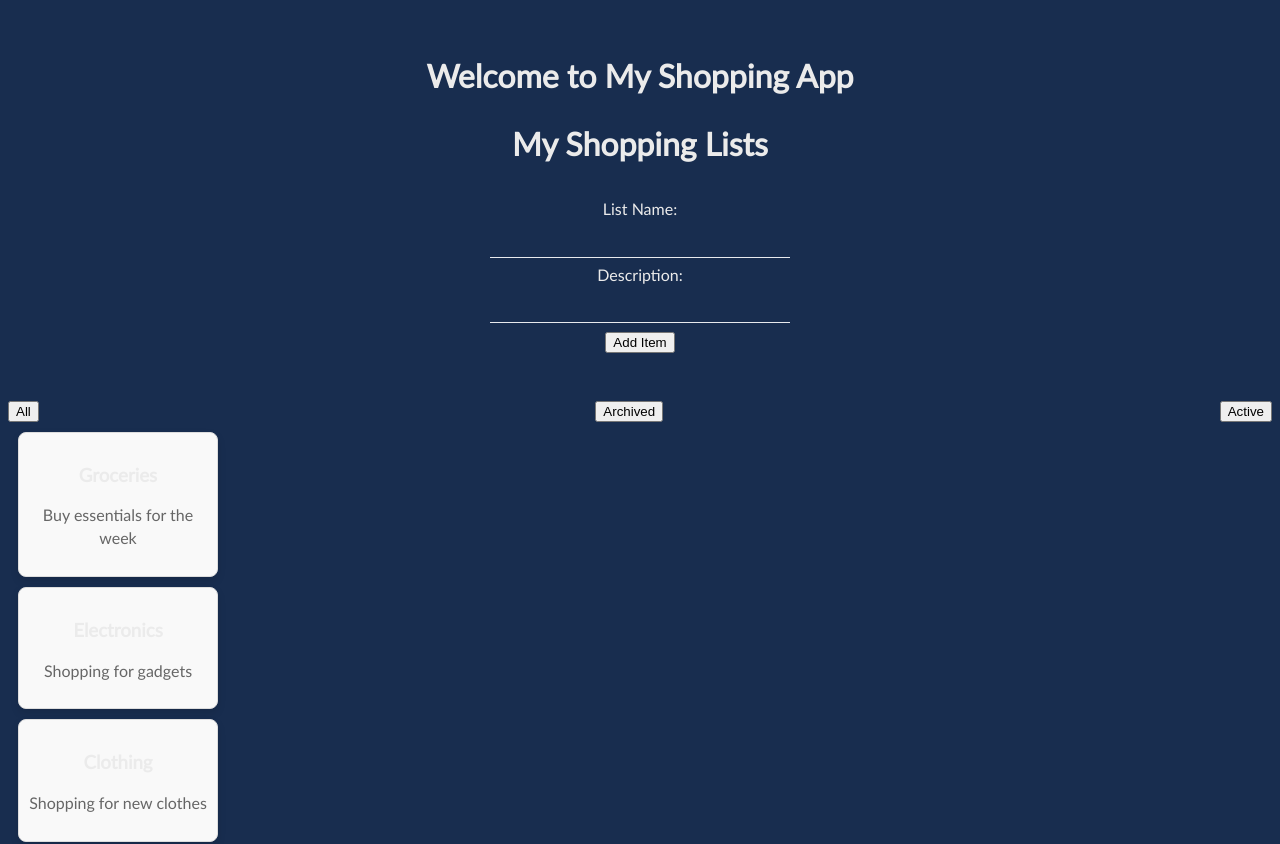
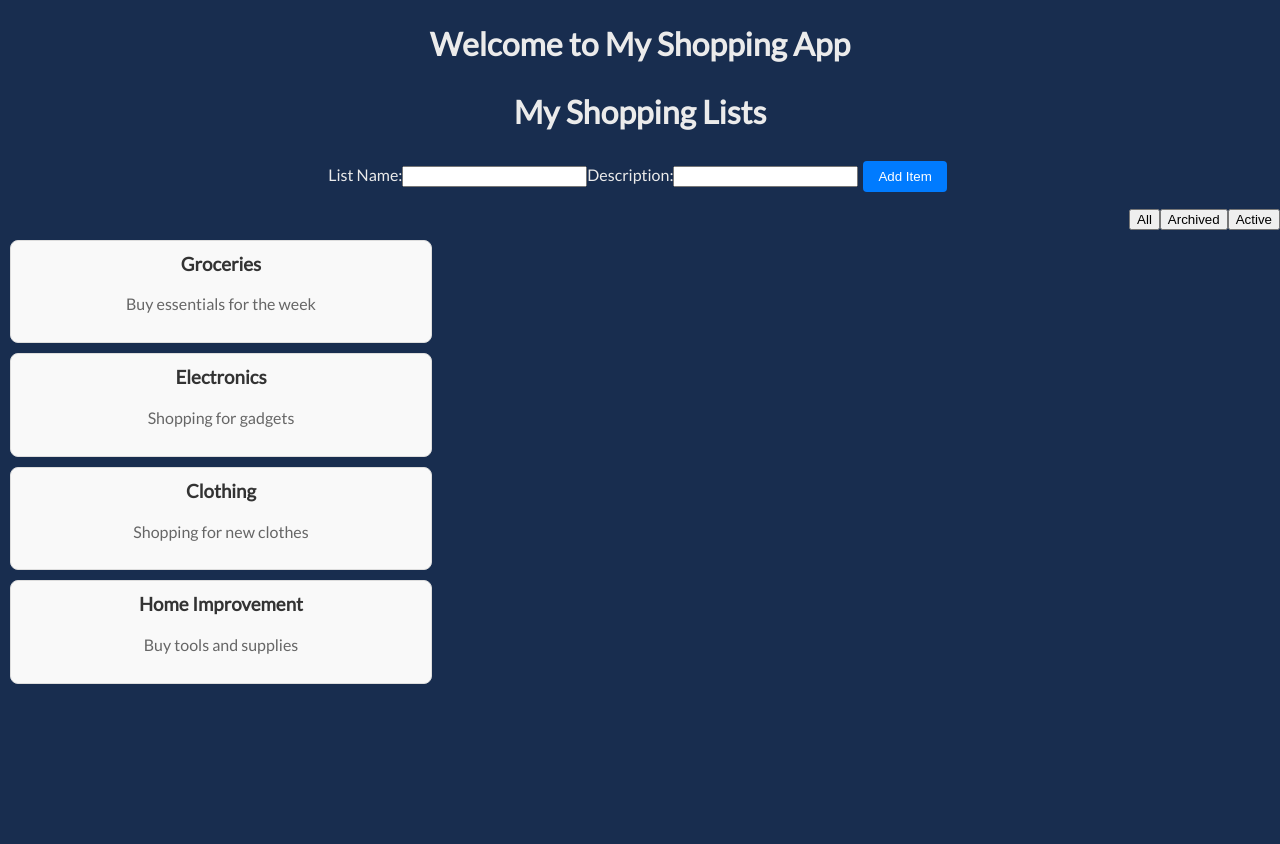
Before and after one commit to Martinb113/Shopping-list, a React (Create React App) app: page / in a window 1280 px wide. Shown: the top 844 px of the page. After the commit the page ends 800 px from the top, so only its background shows below. Built offline with nearby package versions, Linux system fonts and the light colour scheme; what miragejs would draw is missing.

Commit message:
Css & Tiles - logic

```diff
--- a/src/components/ShoppingListTile.jsx
+++ b/src/components/ShoppingListTile.jsx
@@ -1,5 +1,6 @@
 // ShoppingListTile.jsx
 import React from 'react';
+import '../styles/styles.css';
 
 const ShoppingListTile = ({ shoppingList, onSelect, isExpanded }) => {
   const renderItemDetails = (item) => {
--- a/src/styles/styles.css
+++ b/src/styles/styles.css
@@ -1,359 +1,104 @@
-/* Styles from the first CSS file (Lato font and additional styles) */
-@font-face {
-  font-family: Lato;
-  font-style: normal;
-  font-weight: 300;
-  src: local('Lato Light'), local('Lato-Light'),
-    url(https://fonts.gstatic.com/s/lato/v14/S6u9w4BMUTPHh7USSwaPGQ3q5d0N7w.woff2)
-      format('woff2');
-  unicode-range: U+0100-024F, U+0259, U+1E00-1EFF, U+2020, U+20A0-20AB,
-    U+20AD-20CF, U+2113, U+2C60-2C7F, U+A720-A7FF;
-}
-@font-face {
-  font-family: Lato;
-  font-style: normal;
-  font-weight: 300;
-  src: local('Lato Light'), local('Lato-Light'),
-    url(https://fonts.gstatic.com/s/lato/v14/S6u9w4BMUTPHh7USSwiPGQ3q5d0.woff2)
-      format('woff2');
-  unicode-range: U+0000-00FF, U+0131, U+0152-0153, U+02BB-02BC, U+02C6, U+02DA,
-    U+02DC, U+2000-206F, U+2074, U+20AC, U+2122, U+2191, U+2193, U+2212, U+2215,
-    U+FEFF, U+FFFD;
-}
-@font-face {
-  font-family: Lato;
-  font-style: normal;
-  font-weight: 400;
-  src: local('Lato Regular'), local('Lato-Regular'),
-    url(https://fonts.gstatic.com/s/lato/v14/S6uyw4BMUTPHjxAwXiWtFCfQ7A.woff2)
-      format('woff2');
-  unicode-range: U+0100-024F, U+0259, U+1E00-1EFF, U+2020, U+20A0-20AB,
-    U+20AD-20CF, U+2113, U+2C60-2C7F, U+A720-A7FF;
-}
-@font-face {
-  font-family: Lato;
-  font-style: normal;
-  font-weight: 400;
-  src: local('Lato Regular'), local('Lato-Regular'),
-    url(https://fonts.gstatic.com/s/lato/v14/S6uyw4BMUTPHjx4wXiWtFCc.woff2)
-      format('woff2');
-  unicode-range: U+0000-00FF, U+0131, U+0152-0153, U+02BB-02BC, U+02C6, U+02DA,
-    U+02DC, U+2000-206F, U+2074, U+20AC, U+2122, U+2191, U+2193, U+2212, U+2215,
-    U+FEFF, U+FFFD;
-}
+/* General Styles */
+@import url('https://fonts.googleapis.com/css?family=Lato:300,400');
 
-/* Your existing styles */
-.delete-dialog-backdrop {
-position: fixed;
-top: 0;
-left: 0;
-width: 100%;
-height: 100%;
-background-color: rgba(0, 0, 0, 0.5);
-display: flex;
-justify-content: center;
-align-items: center;
-}
-
-.delete-dialog {
-background-color: white;
-padding: 20px;
-border-radius: 5px;
-box-shadow: 0 5px 15px rgba(0, 0, 0, 0.3);
-}
-
-.shopping-list-tile {
-border: 1px solid #5f5b5b;
-padding: 10px;
-margin: 10px;
-border-radius: 8px;
-background-color: rgb(19, 181, 235);
-box-shadow: 0 4px 8px rgba(0, 0, 0, 0.1);
-transition: transform 0.2s ease-in-out;
-width: 400px;
-}
-
-.shopping-list-tile:hover {
-transform: scale(1.05);
-}
-
-.shopping-list-tile h3 {
-margin-bottom: 5px;
-}
-
-.shopping-list-tile p {
-color: #181717;
-}
-
-.buttons-container {
-display: flex;
-justify-content: space-between;
-}
-
-.view-button,
-.delete-button,
-.Done-Button {
-padding: 8px 15px;
-border: none;
-border-radius: 4px;
-cursor: pointer;
-}
-
-.view-button {
-background-color: #4caf50;
-color: #fff;
-}
-
-.delete-button {
-background-color: #f84141;
-color: #fff;
-}
-
-.Done-Button {
-background-color: #6163e2;
-color: #fff;
-}
-
-.buttons-container button:hover {
-opacity: 1;
-}
-
-/* Styles from the first CSS file (Lato font and additional styles) */
-
-html {
-  box-sizing: border-box;
-}
-
-*,
-*:after,
-*:before {
-  box-sizing: inherit;
-}
-
-::-moz-selection {
-  background-color: #000;
-  color: #fff;
-}
-
-::-o-selection {
-  background-color: #000;
-  color: #fff;
-}
-
-::selection {
-  background-color: #000;
-  color: #fff;
+html, body {
+  margin: 0;
+  padding: 0;
+  font-family: Lato, sans-serif;
 }
 
 body {
+  background: #182d4f;
   color: #ebebeb;
-  background: #182d4f;
-  font-size: 100%;
-  font-family: Lato, 'Helvetica Neue', Helvetica, Arial, sans-serif;
-  font-weight: 400;
-  text-align: center;
-  margin: 0;
-  padding: 2em 0.5em;
-  height: 100vh;
   line-height: 1.42857143;
-}
-
-a {
-  color: #ebebeb;
-  text-decoration: none;
-}
-
-img {
-  width: 100%;
-  max-width: 100%;
-  vertical-align: middle;
-}
-
-ul {
-  padding-left: 0;
-  list-style: none;
-  max-width: 22em;
-  margin: 0 auto;
-  display: grid;
-  grid-row-gap: 1.125em;
-}
-
-ul a,
-ul li {
-  display: inline-block;
-}
-
-.strong,
-strong {
-  color: #f9c029;
-  font-weight: 400;
-}
-
-li:nth-child(5n + 1) article {
-  background: #3b9ae1;
-}
-
-li:nth-child(5n + 2) article {
-  background: #f6be00;
-}
-
-li:nth-child(5n + 3) article {
-  background: #e64134;
-}
-
-li:nth-child(5n + 4) article {
-  background: #eb70b1;
-}
-
-li:nth-child(5n + 5) article {
-  background: #0f1a5f;
-}
-
-.dude {
-  display: grid;
-  grid-template-columns: 1fr 20fr 1fr;
-  justify-items: start;
-  align-items: center;
-}
-
-article {
-  color: #fff;
-  font-size: 0.875em;
-  font-weight: 700;
-  background: #9f3fa3;
-  border: 0.25em solid transparent;
-  border-radius: 0.5625em;
-  width: 100%;
-  padding: 0.625em 0.5em;
-  transition: 0.15s border-color ease-in-out, 0.15s opacity ease-in-out;
-}
-
-article strong {
-  color: #fff;
-  font-weight: 300;
-}
-
-article span {
-  font-weight: 400;
-  opacity: 0.75;
-  display: block;
-}
-
-.faded {
-  opacity: 0.35;
-}
-
-.gold {
-  border-color: #ff0;
-}
-
-.preview {
-  font-weight: 300;
-  font-size: 0.8125em;
-  opacity: 0.5;
-}
-
-.ctrl {
-  color: #fff;
-  font-size: 0.75em;
-  font-weight: 700;
-  font-family: inherit;
-  cursor: pointer;
-  text-decoration: none;
-  width: 4.25em;
-  padding: 0.75em 1.5em 0.75em 0;
-  text-align: right;
-}
-
-input.ctrl {
-  border: none;
-  background-color: transparent;
-  padding-left: 1.5em;
-  padding-right: 0;
-  text-align: left;
-}
-
-.add-new {
-  max-width: 18.75em;
-  margin: 2em auto 3em;
-}
-
-.add-new input {
-  color: #fff;
-  font-size: 0.875em;
-  background: 0 0;
-  border: none;
-  border-bottom: 0.125em solid rgba(255, 255, 255, 0.9);
-  display: block;
-  margin: 0 auto 0.5em;
   text-align: center;
 }
 
-.add-new input:focus {
-  outline: 0;
+/* Typography */
+h2, h3 {
+  margin: 0;
+  color: #333;
 }
 
-.add-new input:first-child {
-  font-weight: 700;
-  max-width: 100%;
+p {
+  color: #666;
 }
 
-.add-new input:last-child {
-  font-size: 0.8125em;
-  width: 100%;
-}
-
-@media (max-width: 480px) {
-  article {
-    font-size: 0.75em;
-  }
-}
-
-.dude-enter-active,
-.dude-leave-active {
-  transition: all 0.2s;
-}
-
-.dude-enter,
-.dude-leave-to {
-  opacity: 0;
-  transform: scale(0.75);
-}
-
-/* src/pages/ShoppingListsOverview.css */
-
-.shopping-list-tiles {
-  display: flex;
-  flex-wrap: wrap;
-}
-
+/* List Tiles */
 .shopping-list-tile {
   border: 1px solid #ddd;
   padding: 10px;
   margin: 10px;
   border-radius: 8px;
   background-color: #f9f9f9;
-  width: 200px; /* Set a width for each tile */
+  transition: transform 0.2s ease-in-out;
+  width: 400px;
+  cursor: pointer;
 }
 
-.shopping-list-tile h3 {
-  margin-bottom: 5px;
+.shopping-list-tile:hover {
+  transform: scale(1.05);
+  background-color: #f0f0f0;
 }
 
-.shopping-list-tile p {
-  color: #666;
+/* Item Details */
+.item-details {
+  border-top: 1px solid #eee;
+  padding: 8px;
+  margin-top: 8px;
 }
 
-.shopping-list-tile button {
+.list-item-container {
+  background-color: #fff;
+  border: 1px solid #ccc;
   margin-top: 10px;
-  padding: 5px 10px;
-  background-color: #e74c3c; /* Red color for delete button */
-  color: #fff;
+  padding: 10px;
+}
+
+/* Buttons */
+.button, .delete-button, .view-button, .Done-Button {
+  padding: 8px 15px;
   border: none;
   border-radius: 4px;
   cursor: pointer;
+  color: #fff;
+  margin: 5px;
 }
 
-.shopping-list-tile button:hover {
-  background-color: #c0392b; /* Darker red on hover */
+.button {
+  background-color: #007bff;
 }
+
+.button:hover {
+  background-color: #0056b3;
+}
+
+.delete-button {
+  background-color: #dc3545;
+}
+
+.delete-button:hover {
+  background-color: #c82333;
+}
+
+.view-button, .Done-Button {
+  background-color: #28a745;
+}
+
+.view-button:hover, .Done-Button:hover {
+  background-color: #218838;
+}
+
+/* Layout and Alignment */
+.buttons-container {
+  text-align: right;
+}
+
+@media (max-width: 600px) {
+  .buttons-container {
+    text-align: center;
+  }
+}
+
+/* Additional Styles */
+/* Add here any other styles that are unique and not duplicated */
```
